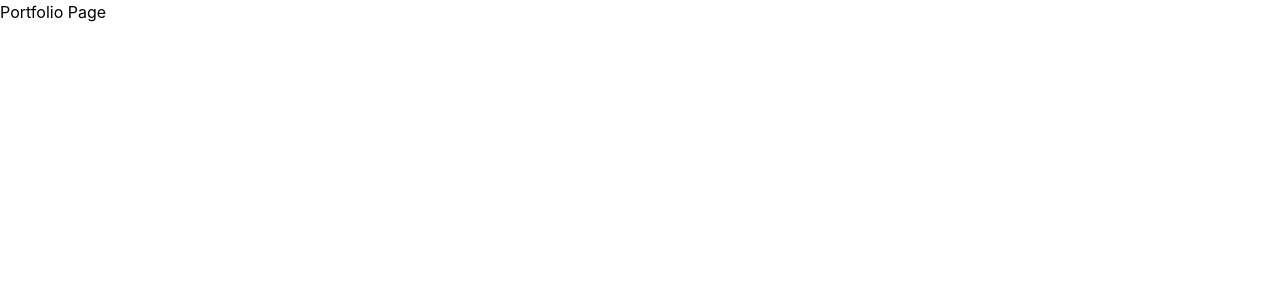
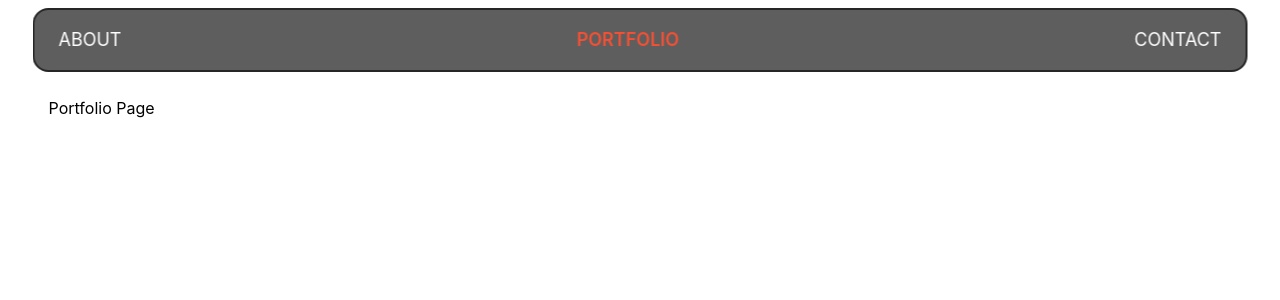
Before and after one commit to AKSHAY13PATEL/portfolio-akshay, a React (Vite) app: page /portfolio in a window 1280 px wide. Shown: the top 300 px of the page. Built offline with nearby package versions, Linux system fonts and the light colour scheme.

Commit message:
Add navigation functionality in navbar.

```diff
--- a/src/components/HeroSection.tsx
+++ b/src/components/HeroSection.tsx
@@ -1,7 +1,9 @@
 import { useState } from "react";
 import Notification from "./Notification";
+import { useNavigate } from "react-router-dom";
 
 const HeroSection = () => {
+  const navigate = useNavigate();
   const [showNotification, setShowNotification] = useState(false);
 
   return (
@@ -33,7 +35,10 @@ const HeroSection = () => {
             </span>
           </div>
           <div className="flex gap-2">
-            <button className="mr-4 flex items-center justify-center gap-1 rounded-md bg-[#E63E21] px-3 py-2">
+            <button
+              onClick={() => navigate("/contact")}
+              className="mr-4 flex items-center justify-center gap-1 rounded-md bg-[#E63E21] px-3 py-2"
+            >
               Hire Me{" "}
               <svg
                 width="14"
--- a/src/components/Navbar.tsx
+++ b/src/components/Navbar.tsx
@@ -1,9 +1,28 @@
+import { useLocation, useNavigate } from "react-router-dom";
+
+const tabItems = [
+  { name: "About", path: "/" },
+  { name: "Portfolio", path: "/portfolio" },
+  { name: "Contact", path: "/contact" },
+];
+
 const Navbar = () => {
+  const location = useLocation();
+  const navigate = useNavigate();
+
   return (
     <div className="fixed left-1/2 top-2 z-10 flex h-auto w-full max-w-[1215px] -translate-x-1/2 justify-between gap-2 rounded-2xl border-2 border-solid border-darkgray bg-background-default/70 px-6 py-4 text-lg uppercase backdrop-blur-md">
-      <div className="text-highlight">About</div>
-      <div className="text-primary">Portfolio</div>
-      <div className="text-primary">Contact</div>
+      {tabItems.map((tab, index) => {
+        return (
+          <span
+            key={index}
+            className={`cursor-pointer ${location.pathname === tab.path ? "font-semibold text-highlight" : "font-normal text-primary"}`}
+            onClick={() => navigate(tab.path)}
+          >
+            {tab.name}
+          </span>
+        );
+      })}
     </div>
   );
 };
--- a/src/components/SkillSection.tsx
+++ b/src/components/SkillSection.tsx
@@ -10,9 +10,9 @@ const SkillSection = () => {
 
   return (
     <div className="flex gap-4 text-center">
-      {skills.map((skill) => {
+      {skills.map((skill, index) => {
         return (
-          <div className="card-flip">
+          <div className="card-flip" key={index}>
             <div className="card-flip-inner">
               <div className="card-front card-wrapper-skill">{skill.front}</div>
               <div className="card-back card-wrapper-skill">{skill.back}</div>
--- a/src/pages/ContactPage.tsx
+++ b/src/pages/ContactPage.tsx
@@ -1,5 +1,12 @@
+import Navbar from "../components/Navbar";
+
 const ContactPage = () => {
-  return <div>Contact Page</div>;
+  return (
+    <div className="mx-auto flex max-w-[1215px] flex-col gap-5 px-4">
+      <Navbar />
+      <div className="mb-2 mt-24 flex flex-col gap-5">Contact Page</div>
+    </div>
+  );
 };
 
 export default ContactPage;
--- a/src/pages/PortfolioPage.tsx
+++ b/src/pages/PortfolioPage.tsx
@@ -1,5 +1,12 @@
+import Navbar from "../components/Navbar";
+
 const PortfolioPage = () => {
-  return <div>Portfolio Page</div>;
+  return (
+    <div className="mx-auto flex max-w-[1215px] flex-col gap-5 px-4">
+      <Navbar />
+      <div className="mb-2 mt-24 flex flex-col gap-5">Portfolio Page</div>
+    </div>
+  );
 };
 
 export default PortfolioPage;
```
